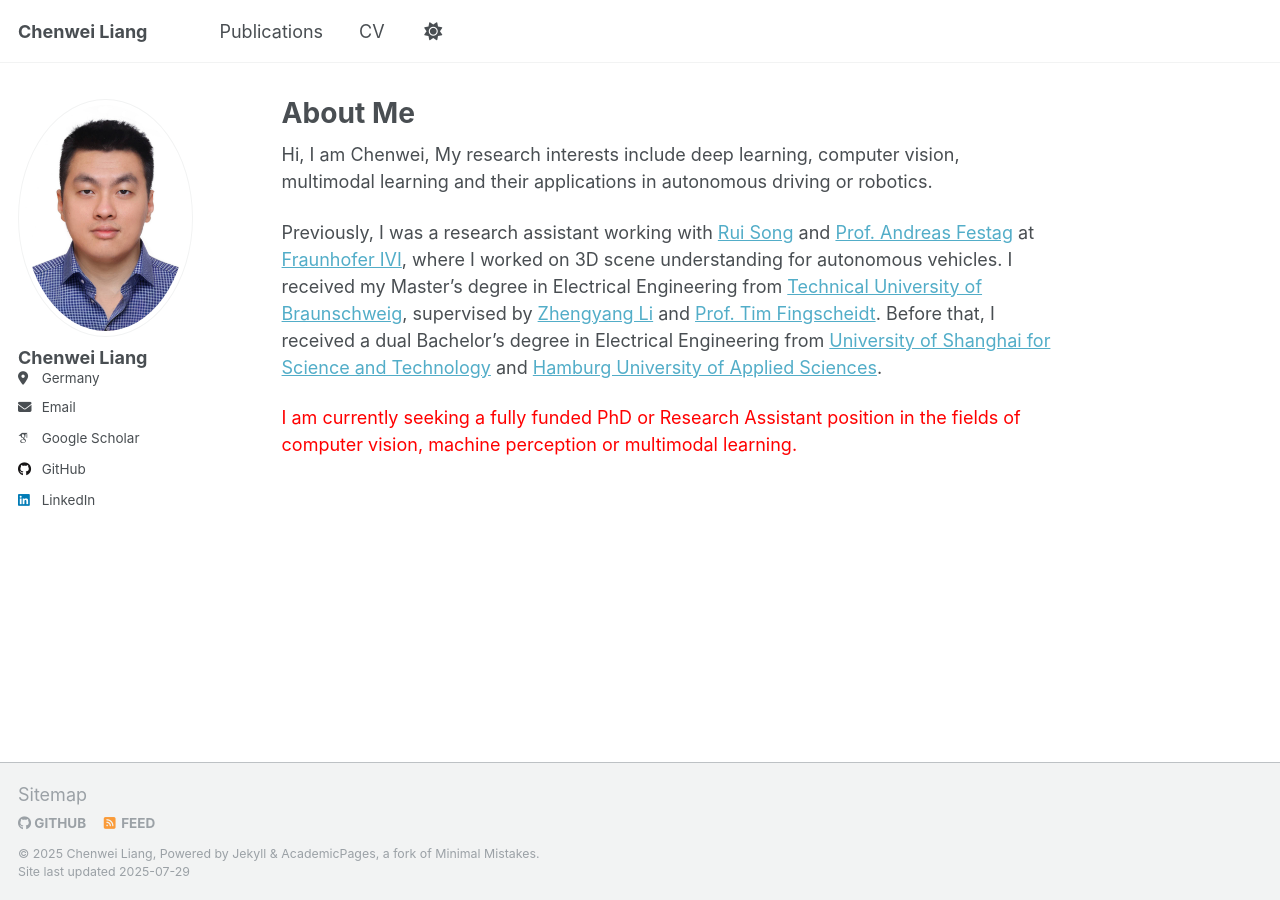
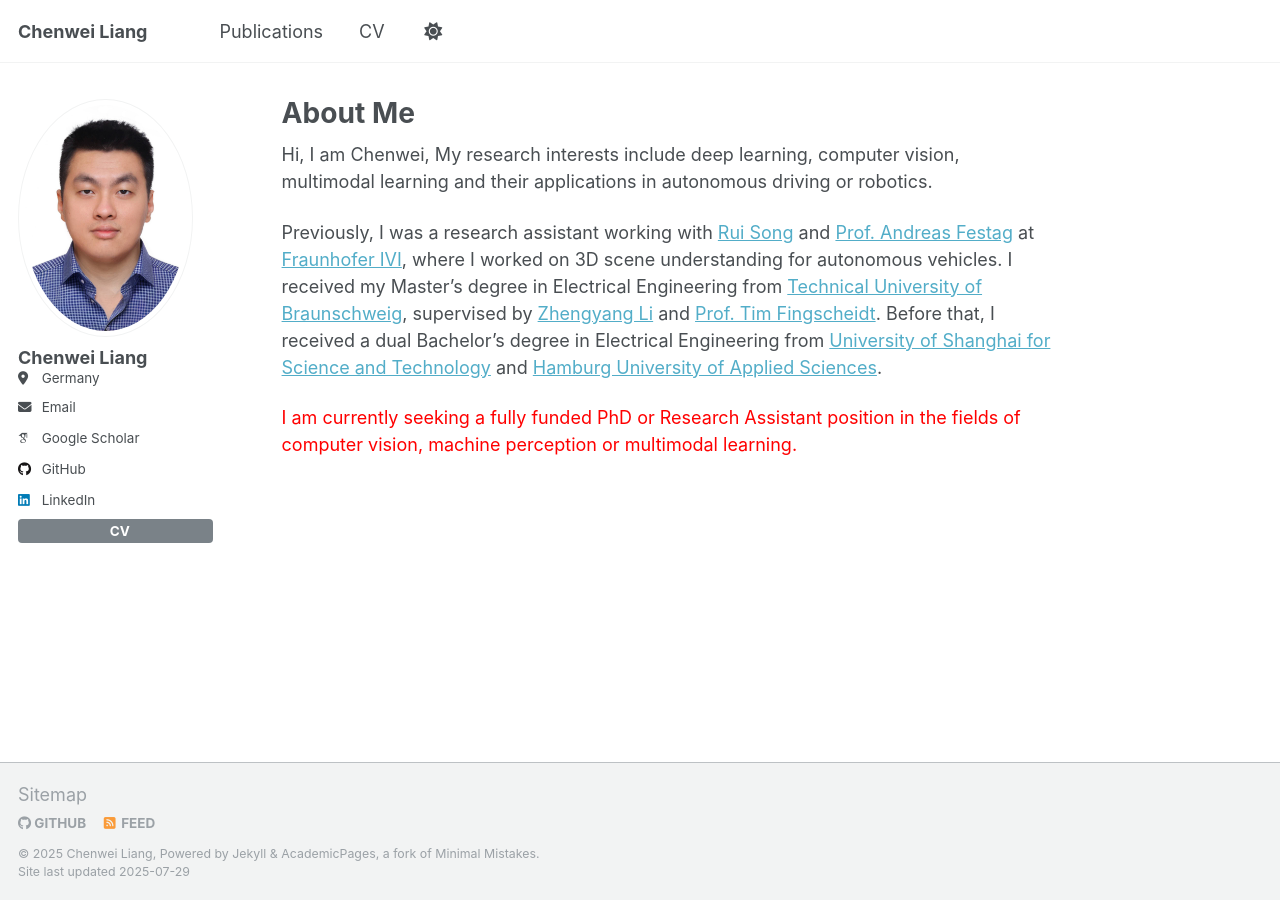
Before and after one commit to Chenwei-Liang/Chenwei-Liang.github.io, a Jekyll site: the page built from _pages/about.md, in a window 1280 px wide. Built offline with Jekyll 4.4.1, drawn with Linux system fonts in a browser that asks for light colours; some web fonts are replaced; a script that is not in the unit is left out.

Commit message:
Update author-profile.html

```diff
--- a/_includes/author-profile.html
+++ b/_includes/author-profile.html
@@ -162,6 +162,7 @@
       {% if author.zhihu %}
       <li><a href="https://www.zhihu.com/people/{{ author.zhihu }}"><i class="fab fa-fw fa-zhihu icon-pad-right" aria-hidden="true"></i>Zhihu</a></li>
       {% endif %}
+      <li><a href="{{ site.cv_url }}" class="btn btn--research" download>CV</a></li>
     </ul>
   </div>
 </div>
```
